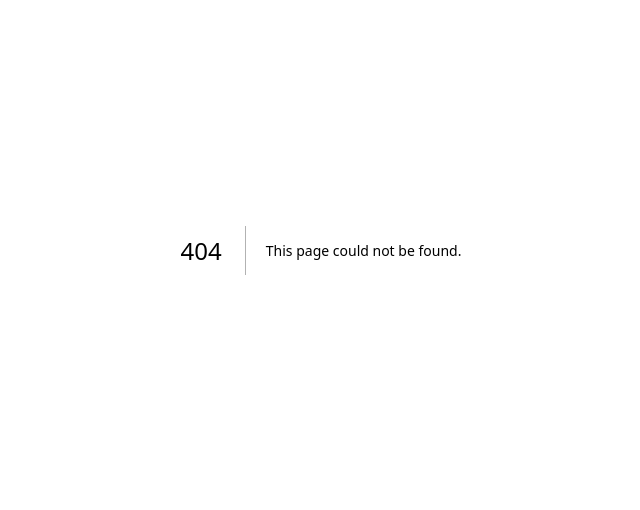
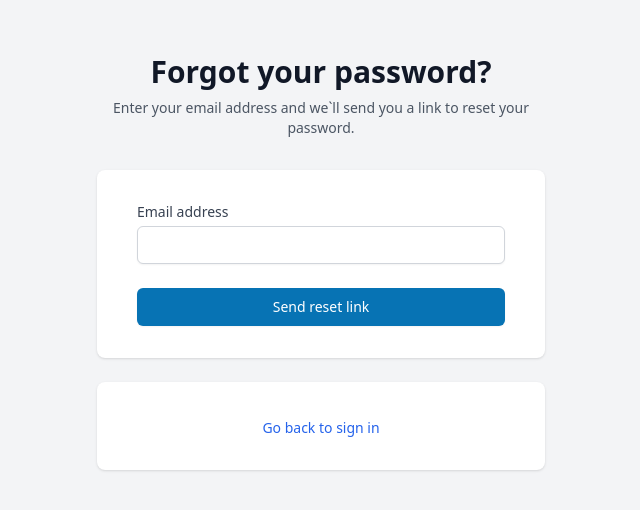
Before and after one commit to anasirfan/NPC, a Next.js app: page /forgetpw in a window 1280 px wide. Before the commit this address had no page. Shown: the part 150-660 px from the top of the page, without its empty margins (319-959 px from the left). Built offline with nearby package versions, Linux system fonts and the light colour scheme.

Commit message:
Forget pw button

```diff
--- /dev/null
+++ b/src/pages/forgetpw.js
@@ -0,0 +1,109 @@
+
+import Head from 'next/head'
+import Link from 'next/link'
+import styles from "./signup.module.css";
+import { useState } from 'react';
+
+
+
+export default function ForgetPassword() {
+  const [email, setEmail] = useState('');
+  const [formState, setFormState] = useState('idle');
+
+  const handleSubmit = async (event) => {
+    event.preventDefault();
+
+    // Set the form state to "submitting"
+    setFormState('submitting');
+
+    try {
+      // Call the backend API to check the email
+      const response = await fetch('/api/check-email', {
+        method: 'POST',
+        body: JSON.stringify({ email }),
+        headers: {
+          'Content-Type': 'application/json'
+        }
+      });
+
+      if (response.ok) {
+        // If the email is valid, set the form state to "submitted"
+        setFormState('submitted');
+      } else {
+        // If the email is not valid, show an error message
+        setFormState('error');
+      }
+    } catch (error) {
+      console.error(error);
+      // If there was an error with the API call, show an error message
+      setFormState('error');
+    }
+  };
+  return (
+    <div className="min-h-screen bg-gray-100 flex flex-col justify-center py-12 sm:px-6 lg:px-8">
+      <Head>
+        <title>Forgot Password - Your Site Name</title>
+        <link rel="icon" href="/favicon.ico" />
+      </Head>
+
+      <div className="sm:mx-auto sm:w-full sm:max-w-md">
+        <h2 className="mt-6 text-center text-3xl font-extrabold text-gray-900">
+          Forgot your password?
+        </h2>
+        <p className="mt-2 text-center text-sm text-gray-600">
+          Enter your email address and we`ll send you a link to reset your password.
+        </p>
+      </div>
+
+      <div className="mt-8 sm:mx-auto sm:w-full sm:max-w-md">
+        <div className="bg-white py-8 px-4 shadow sm:rounded-lg sm:px-10">
+          <form className="space-y-6" action="#" method="POST">
+            <div>
+              <label htmlFor="email" className="block text-sm font-medium text-gray-700">
+                Email address
+              </label>
+              <div className="mt-1">
+                <input
+                  id="email"
+                  name="email"
+                  type="email"
+                  autoComplete="email"
+                  required
+                  className="appearance-none block w-full px-3 py-2 border border-gray-300 rounded-md shadow-sm placeholder-gray-400 focus:outline-none focus:ring-blue-500 focus:border-blue-500 sm:text-sm"
+                />
+              </div>
+            </div>
+
+            <div>
+              <button
+                type="submit"
+                className={`w-full flex justify-center py-2 px-4 border border-transparent rounded-md shadow-sm text-sm font-medium text-white ${styles.bluebg} hover:bg-blue-500 focus:outline-none focus:ring-2 focus:ring-offset-2 focus:ring-blue-500`}
+                disabled={formState === 'submitting'}
+              >
+                {formState === 'submitted'
+                  ? 'Reset link sent!'
+                  : formState === 'error'
+                    ? 'Error. Please try again.'
+                    : 'Send reset link'}
+              </button>
+            </div>
+          </form>
+        </div>
+      </div>
+
+      <div className="mt-6 sm:mx-auto sm:w-full sm:max-w-md">
+        <div className="bg-white py-8 px-4 shadow sm:rounded-lg sm:px-10">
+          <div className="mt-1 text-center">
+            <p className="text-sm text-gray-600">
+              <Link href="/signIn">
+                <span className="font-medium text-blue-600 hover:text-blue-500 cursor-pointer">
+                  Go back to sign in
+                </span>
+              </Link>
+            </p>
+          </div>
+        </div>
+      </div>
+    </div>
+  );
+}
```
